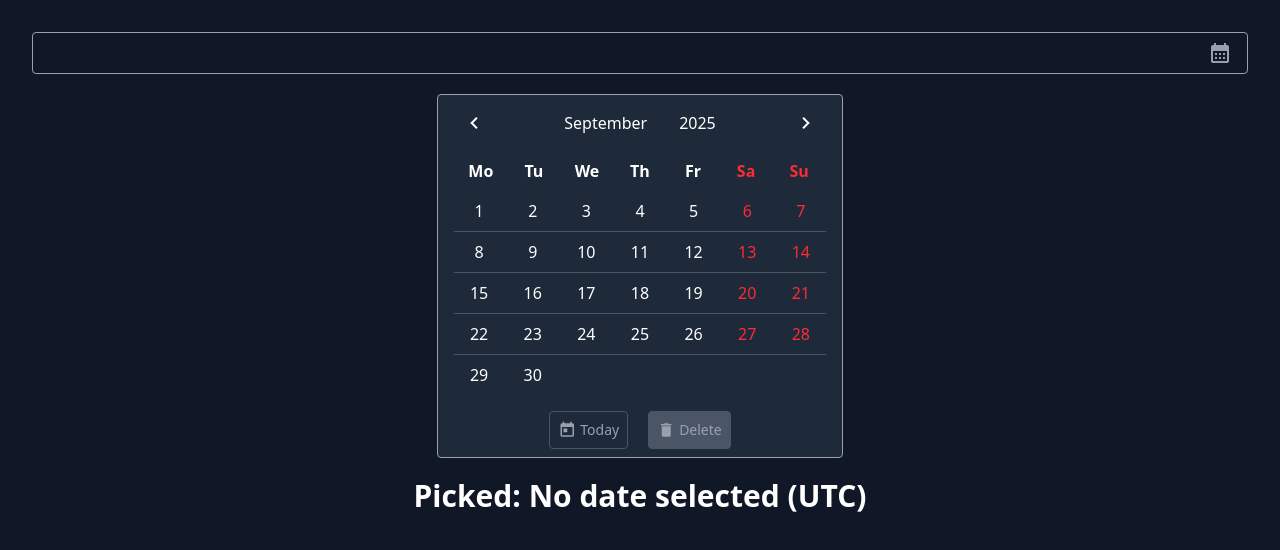
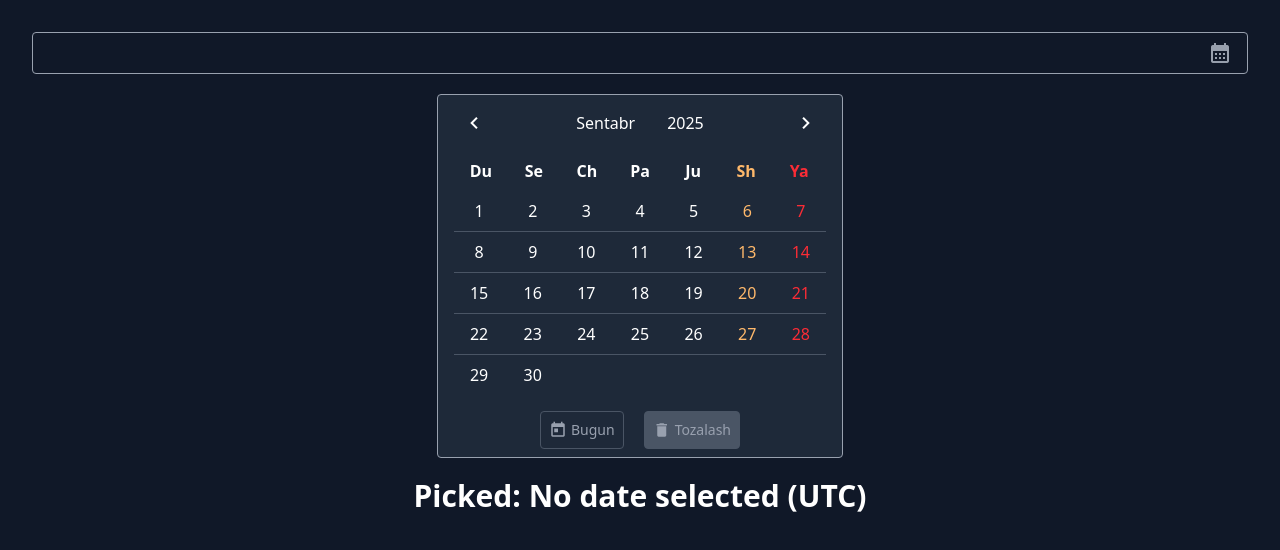
Before and after one commit to ulugbek101/react-custom-calendar, a React (Vite) app: page / in a window 1280 px wide. Both pictures are taken after a click on the element "calendar_month". Shown: the top 550 px of the page. Built offline with nearby package versions, Linux system fonts and the light colour scheme.

Commit message:
Add localization across components

```diff
--- a/src/App.jsx
+++ b/src/App.jsx
@@ -15,6 +15,7 @@ function App() {
                 maxDate="2025-12-31"
                 selectedDate={date}
                 setSelectedDate={setDate}
+                lang="uz"
             />
 
             <p className="text-white font-semibold text-3xl my-5">
--- a/src/components/CalendarInput.jsx
+++ b/src/components/CalendarInput.jsx
@@ -1,5 +1,7 @@
 import {useEffect, useRef, useState} from "react";
 import Days from "./Days.jsx";
+import {monthsTranslations, words} from "./constants.jsx";
+
 
 // Local formatter -> always YYYY-MM-DD in local timezone
 const formatLocalDate = (date) => {
@@ -15,6 +17,7 @@ function CalendarInput({
                            defaultDate = null,
                            selectedDate: controlledDate,       // external Date
                            setSelectedDate: setControlledDate, // external setter
+                           lang = "en",
                        }) {
     const inputRef = useRef(null);
     const calendarRef = useRef(null);
@@ -37,10 +40,8 @@ function CalendarInput({
     const year = currentMonth.getFullYear();
     const month = currentMonth.getMonth();
 
-    const months = Array.from({length: 12}, (_, i) =>
-        new Date(0, i).toLocaleString("default", {month: "long"})
-    );
-    const years = Array.from({length: 11}, (_, i) => year - 5 + i);
+    const months = Array.from({length: 12}, (_, i) => new Date(0, i).toLocaleString("default", {month: "long"}) );
+    const years = Array.from({length: 9}, (_, i) => year - 3 + i);
 
     const updateDate = (day) => {
         setInternalDate(day);
@@ -147,7 +148,7 @@ function CalendarInput({
                                 setShowYearList(false);
                             }}
                         >
-              {showMonthList ? "Close" : currentMonth.toLocaleString("default", {month: "long"})}
+              {showMonthList ? words[lang]["close"] : monthsTranslations[lang][currentMonth.toLocaleString("default", {month: "long"})]}
             </span>
 
                         {/* Year toggle */}
@@ -158,7 +159,7 @@ function CalendarInput({
                                 setShowMonthList(false);
                             }}
                         >
-              {showYearList ? "Close" : year}
+              {showYearList ? words[lang]["close"] : year}
             </span>
 
                         {!showMonthList && !showYearList && (
@@ -173,7 +174,7 @@ function CalendarInput({
 
                     {/* Content */}
                     {showYearList ? (
-                        <div className="grid grid-cols-4 gap-2 text-center">
+                        <div className="grid grid-cols-3 gap-2 text-center">
                             {years.map((y) => (
                                 <div
                                     key={y}
@@ -194,7 +195,7 @@ function CalendarInput({
                                     className="py-2 hover:bg-gray-600 rounded-lg cursor-pointer"
                                     onClick={() => handleMonthSelect(i)}
                                 >
-                                    {m}
+                                    {monthsTranslations[lang][m]}
                                 </div>
                             ))}
                         </div>
@@ -206,6 +207,7 @@ function CalendarInput({
                             month={month}
                             minDate={minDate}
                             maxDate={maxDate}
+                            lang={lang}
                         />
                     )}
 
@@ -232,7 +234,7 @@ function CalendarInput({
                             } disabled:hover:cursor-not-allowed border text-sm text-gray-400 border-gray-600 flex flex-row gap-1 items-center justify-center rounded px-2 py-1 transition hover:cursor-pointer hover:bg-gray-600`}
                         >
                             <span className="material-icons !text-lg">today</span>
-                            Today
+                            {words[lang]["today"]}
                         </button>
                         <button
                             onClick={() => updateDate(null)}
@@ -241,7 +243,7 @@ function CalendarInput({
                             className="disabled:bg-gray-600 disabled:hover:cursor-not-allowed border text-sm text-gray-400 border-gray-600 flex flex-row gap-1 items-center justify-center rounded px-2 py-1 transition hover:cursor-pointer hover:bg-gray-600"
                         >
                             <span className="material-icons !text-lg">delete</span>
-                            Delete
+                            {words[lang]["delete"]}
                         </button>
                     </div>
                 </div>
--- a/src/components/Days.jsx
+++ b/src/components/Days.jsx
@@ -1,5 +1,9 @@
-function Days({internalDate, handleDayClick, year, month, minDate, maxDate}) {
-    const daysOfWeek = ["Mo", "Tu", "We", "Th", "Fr", "Sa", "Su"];
+import {weekdays} from "./constants.jsx";
+import {useEffect} from "react";
+
+
+function Days({internalDate, handleDayClick, year, month, minDate, maxDate, lang = "en"}) {
+    const daysOfWeek = weekdays[lang];
     const firstDay = new Date(year, month, 1);
     const lastDay = new Date(year, month + 1, 0);
 
@@ -32,7 +36,7 @@ function Days({internalDate, handleDayClick, year, month, minDate, maxDate}) {
                 {daysOfWeek.map((day) => (
                     <div
                         key={day}
-                        className={day === "Sa" || day === "Su" ? "text-red-500" : ""}
+                        className={day === weekdays[lang][5] ? "text-orange-300" : day === weekdays[lang][6] ? "text-red-500" : ""}
                     >
                         {day}
                     </div>
@@ -65,7 +69,7 @@ function Days({internalDate, handleDayClick, year, month, minDate, maxDate}) {
                                     onClick={() => !isDisabled && handleDayClick(day)}
                                     className={`py-1 rounded
                                         ${isSelected ? "bg-blue-500 text-white" : "hover:bg-gray-600"}
-                                        ${dIdx === 5 || dIdx === 6 ? "text-red-500" : ""}
+                                        ${dIdx === 5 ? "text-orange-300" : dIdx === 6 ? "text-red-500" : ""}
                                         ${
                                         isDisabled
                                             ? "opacity-40 cursor-not-allowed hover:bg-transparent"
--- /dev/null
+++ b/src/components/constants.jsx
@@ -0,0 +1,68 @@
+export const weekdays = {
+    "en": ["Mo", "Tu", "We", "Th", "Fr", "Sa", "Su"],
+    "ru": ["Пн", "Вт", "Ср", "Чт", "Пт", "Сб", "Вс"],
+    "uz": ["Du", "Se", "Ch", "Pa", "Ju", "Sh", "Ya"],
+}
+
+export const words = {
+    "en": {
+        "close": "Back",
+        "delete": "Delete",
+        "today": "Today",
+    },
+    "ru": {
+        "close": "Назад",
+        "delete": "Удалить",
+        "today": "Сегодня",
+    },
+    "uz": {
+        "close": "Orqaga",
+        "delete": "Tozalash",
+        "today": "Bugun",
+    },
+}
+
+export const monthsTranslations = {
+    en: {
+        January: "January",
+        February: "February",
+        March: "March",
+        April: "April",
+        May: "May",
+        June: "June",
+        July: "July",
+        August: "August",
+        September: "September",
+        October: "October",
+        November: "November",
+        December: "December",
+    },
+    ru: {
+        January: "Январь",
+        February: "Февраль",
+        March: "Март",
+        April: "Апрель",
+        May: "Май",
+        June: "Июнь",
+        July: "Июль",
+        August: "Август",
+        September: "Сентябрь",
+        October: "Октябрь",
+        November: "Ноябрь",
+        December: "Декабрь",
+    },
+    uz: {
+        January: "Yanvar",
+        February: "Fevral",
+        March: "Mart",
+        April: "Aprel",
+        May: "May",
+        June: "Iyun",
+        July: "Iyul",
+        August: "Avgust",
+        September: "Sentabr",
+        October: "Oktabr",
+        November: "Noyabr",
+        December: "Dekabr",
+    },
+};
```
